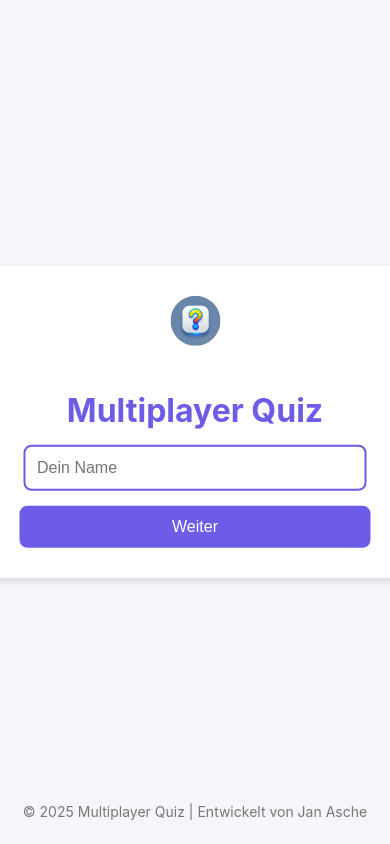
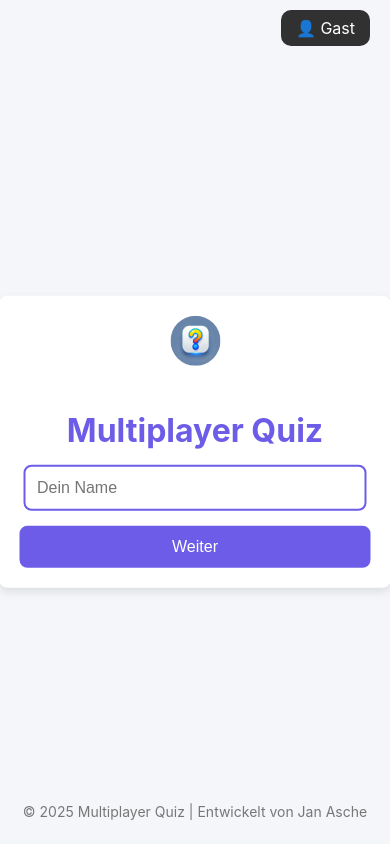
Before and after one commit to AscheJan/ISEF01, a website: page quiz-app/public/index.html in a window 390 px wide. Drawn offline with nearby package versions, Linux system fonts and the light colour scheme; no server answers.

Commit message:
username add global & css fix

```diff
--- a/quiz-app/public/assets/css/style.css
+++ b/quiz-app/public/assets/css/style.css
@@ -84,20 +84,44 @@ h3 {
     max-width: 90%;
     width: 600px; /* Standard-Breite für größere Screens */
 
-    /* Zentriert auf der Seite */
+    /* Zentrierung mit Abstand nach oben/unten */
     position: absolute;
     top: 50%;
     left: 50%;
     transform: translate(-50%, -50%);
+    margin: 20px auto; /* Abstand oben & unten */
 
-    /* Responsiveness */
-    min-height: 100px;
+    /* Scrollen ermöglichen, falls Inhalt zu groß */
+    max-height: 80vh; /* Begrenzte Höhe für bessere Übersicht */
+    overflow-y: auto; /* Vertikales Scrollen aktivieren */
 }
 
+/* Aktiv-Klasse für Anzeige */
 .screen.active {
     display: block;
 }
 
+/* 🌟 Mobile Optimierung */
+@media (max-width: 600px) {
+    .screen {
+        width: 95%;
+        padding: 20px;
+        max-height: 85vh; /* Etwas mehr Höhe auf mobilen Geräten */
+    }
+}
+
+
+.username-box {
+    position: fixed;
+    top: 10px;
+    right: 20px;
+    background: rgba(0, 0, 0, 0.8);
+    color: white;
+    padding: 8px 15px;
+    border-radius: 10px;
+    font-size: 16px;
+    z-index: 1000;
+}
 
 
 .waiting-animation {
--- a/quiz-app/public/index.html
+++ b/quiz-app/public/index.html
@@ -11,6 +11,10 @@
 </head>
 <body>
     <div class="container">
+        <div id="usernameDisplay" class="username-box">
+            👤 <span id="usernameText">Gast</span>
+        </div>
+
         <!-- Startbildschirm -->
         <div id="home" class="screen active">
             <img src="assets/img/logo.png" alt="Quiz Icon" class="favicon-img">
--- a/quiz-app/public/script.js
+++ b/quiz-app/public/script.js
@@ -58,10 +58,19 @@ async function loadDecks() {
     }
 }
 
+function updateUsernameDisplay() {
+    const usernameText = document.getElementById("usernameText");
+    if (usernameText) {
+        usernameText.innerText = localStorage.getItem("username") || "Gast";
+    }
+}
+
 // Weiter zur Deck-Auswahl
 function selectDeck() {
     username = usernameInput.value.trim();
     if (!username) return showNotification("error", "Bitte gib deinen Namen ein!");
+    localStorage.setItem("username", username); // 🌟 Speichert den Namen im Browser
+    updateUsernameDisplay(); // 🌟 Setzt den Namen in der UI
     showScreen('deckSelection');
     loadDecks();
     selectedDeck = document.getElementById("deckList").value;
@@ -569,6 +578,7 @@ socket.on("newHostAssigned", ({ newHost, roomCode, players, deckId }) => {
     showScreen("waitingRoom");
     updatePlayerList(players, newHost);
 });
+
 
 
 
@@ -1408,4 +1418,5 @@ socket.on("updatePlayers", ({ players, host }) => {
 document.addEventListener("DOMContentLoaded", function() {
     document.getElementById("roomCodeModal").style.display = "none";
     const readyMessage = document.getElementById("readyMessage");
+    document.addEventListener("DOMContentLoaded", updateUsernameDisplay);
 });
```
Also changed, not shown: quiz-app/backend/sockets/game.js (+11 -9 lines).
